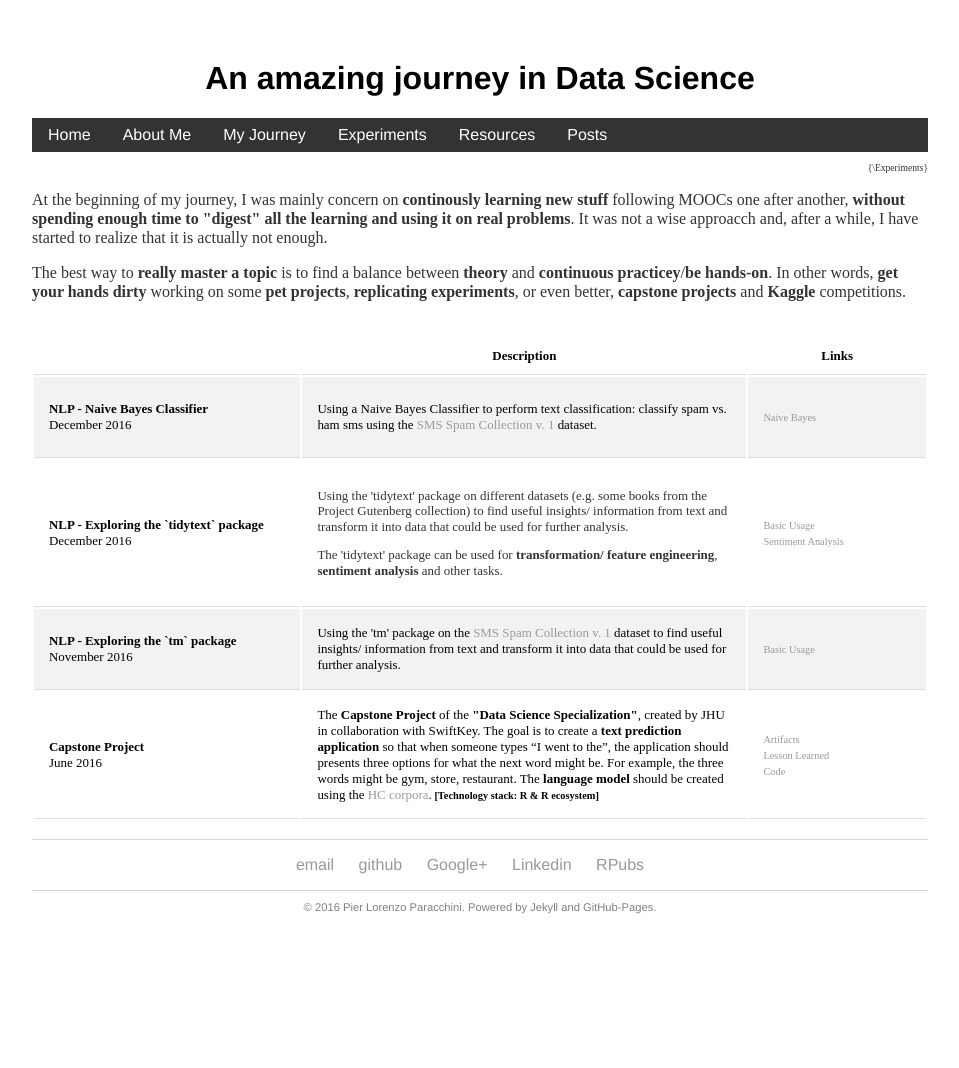
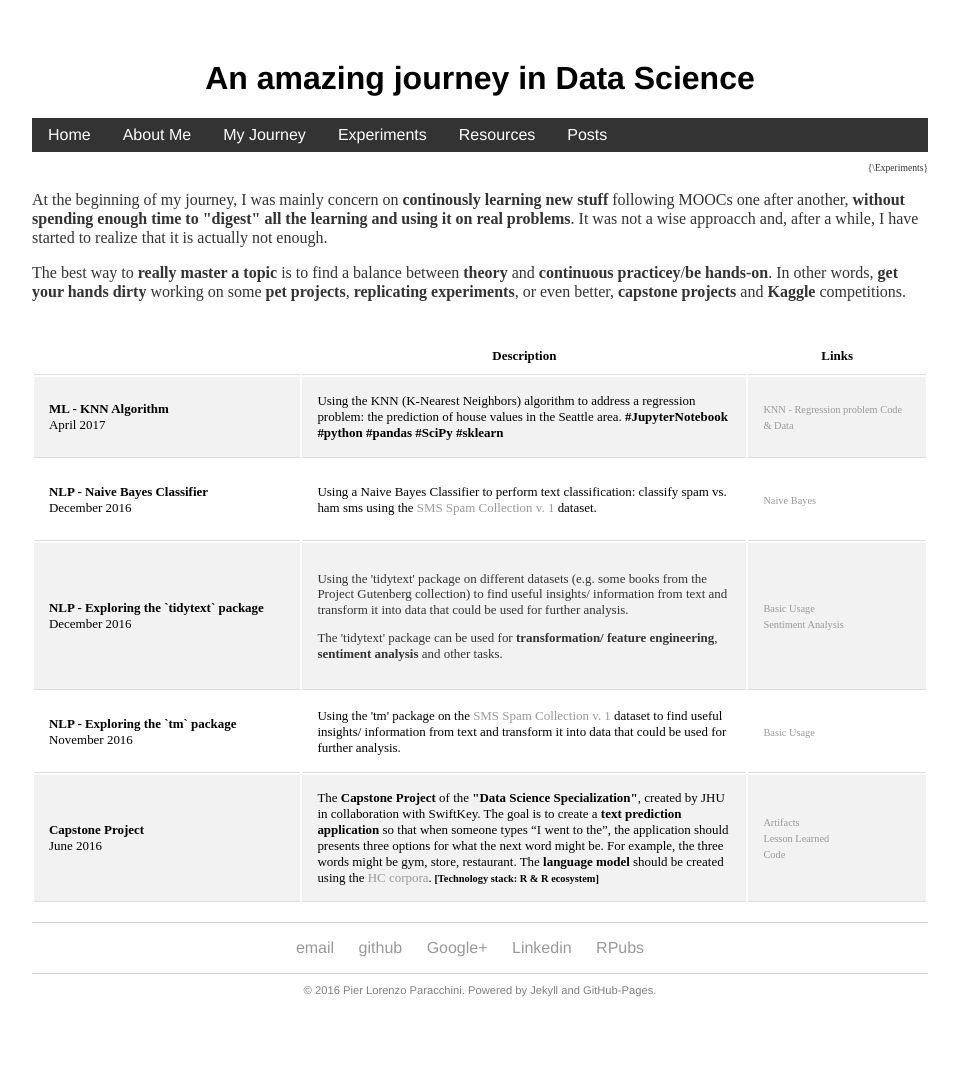
Before and after one commit to pparacch/pparacch.github.io, a Jekyll site: the page built from pet/index.html, in a window 1280 px wide. Shown: the whole page, without its empty margins (160-1119 px from the left). Built offline with Jekyll 4.4.1, drawn with Linux system fonts in a browser that asks for light colours; before the commit the page ends 985 px from its top, so only the background shows below that.

Commit message:
Updating experiments page

```diff
--- a/pet/index.html
+++ b/pet/index.html
@@ -52,6 +52,21 @@ title: Experiments
 	    <th></th>
 	    <th>Description</th>
 	    <th>Links</th>
+	  </tr>
+
+		<tr>
+	    <td>
+				<b>ML - KNN Algorithm</b><br/>April 2017
+			</td>
+	    <td>
+				<span>Using the KNN (K-Nearest Neighbors) algorithm to address a regression problem: the prediction of house values in the Seattle area. <b>#JupyterNotebook #python #pandas #SciPy #sklearn</b></span>
+			</td>
+			<td>
+					<span style="font-size: 0.8em;">
+						<a href="https://nbviewer.jupyter.org/github/pparacch/DataSciencePosts/blob/master/KNN/KNN-overview.ipynb" target = "_blank">KNN - Regression problem</a>
+						<a href="https://github.com/pparacch/DataSciencePosts/tree/master/KNN" target = "_blank">Code & Data</a><br/>
+					</span>
+			</td>
 	  </tr>
 
 		<tr>
```
